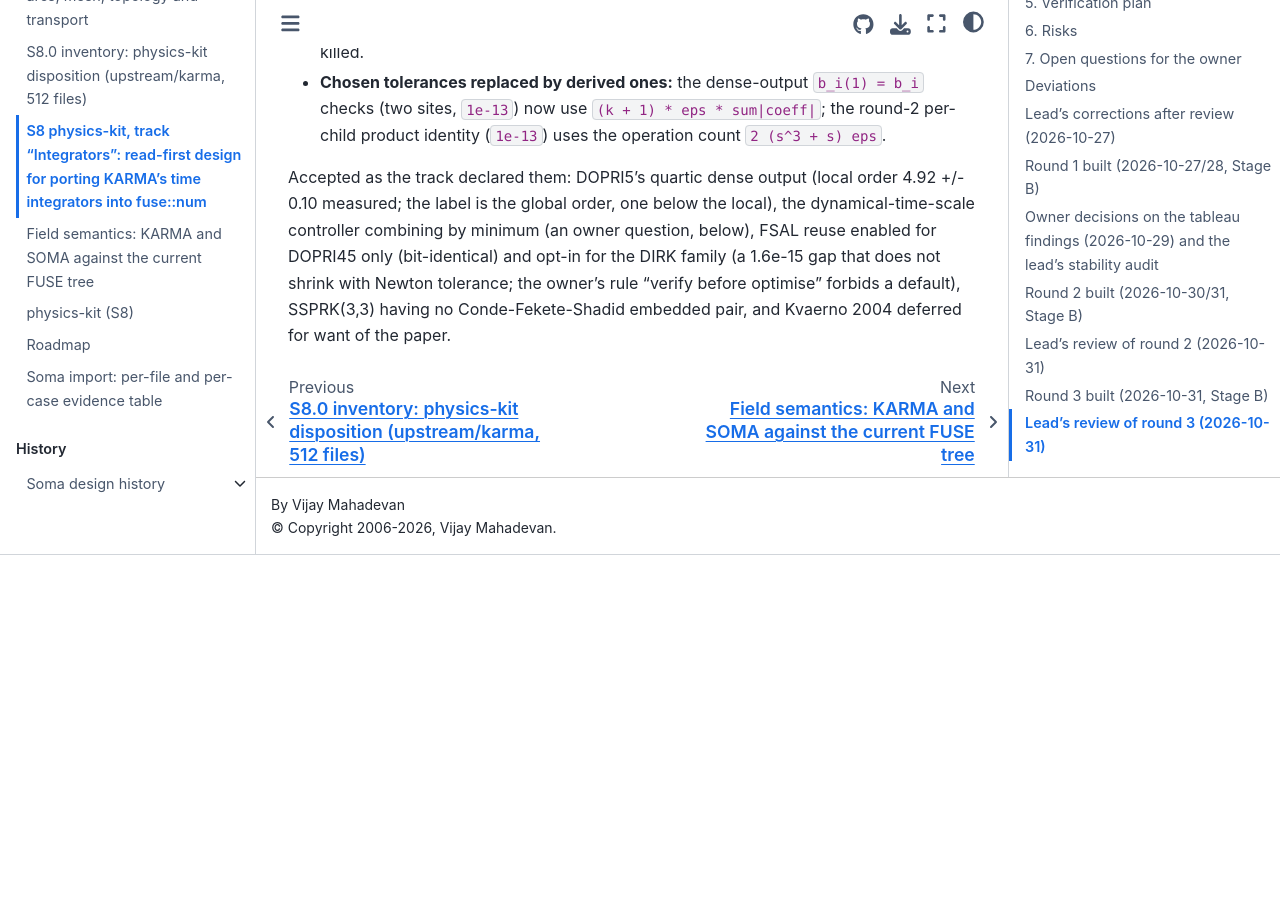
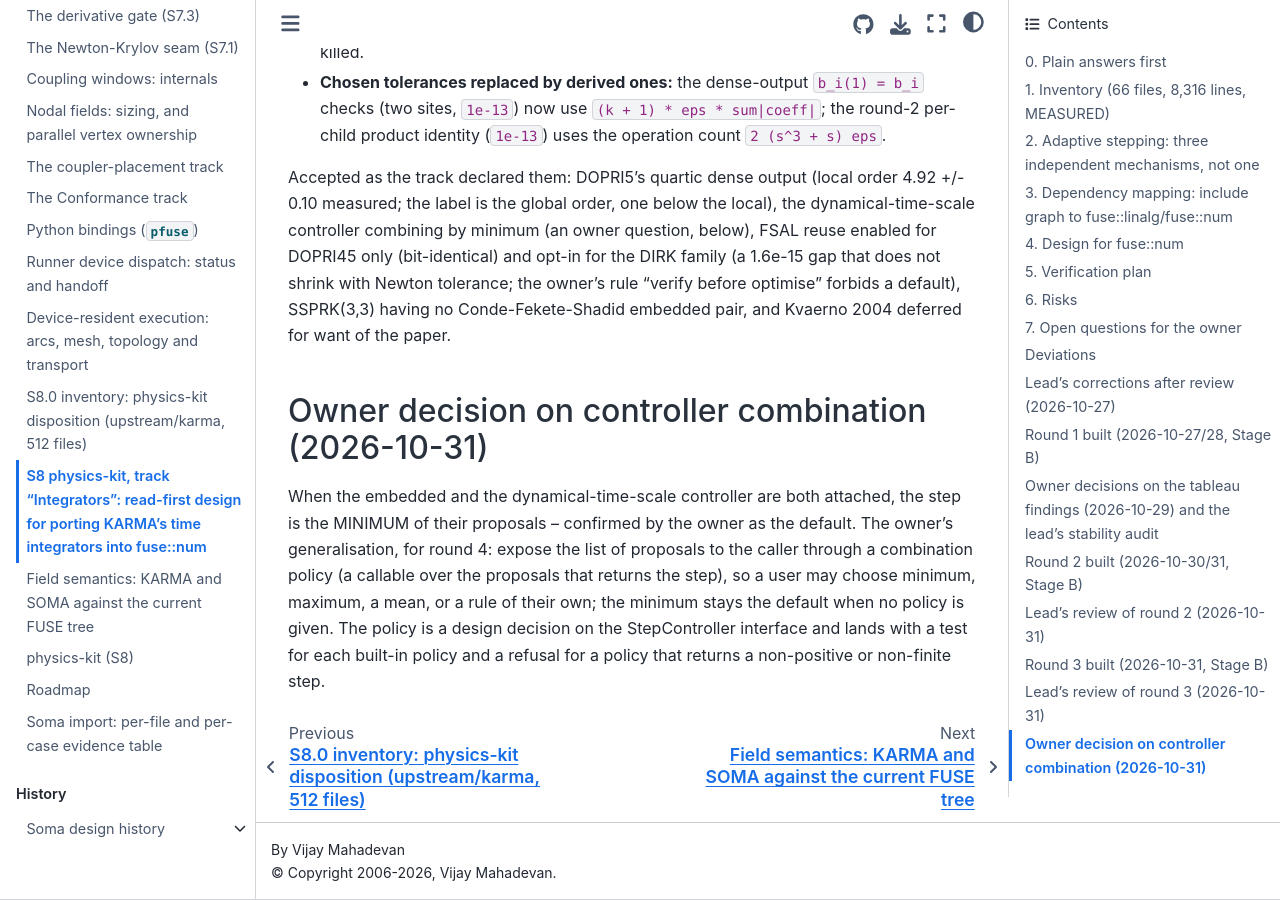
Before and after one commit to vijaysm/fuse, a Sphinx documentation site: the page built from docs/dev/integrators-design.md, in a window 1280 px wide and 900 px high, scrolled down 49973 px. Built offline with Sphinx 7.4.7 and the Sphinx Book theme 1.1.4, drawn with Linux system fonts in a browser that asks for light colours; before the commit the page ends 50528 px from its top, so only the background shows below that.

Commit message:
Record the owner's decision: controllers combine by minimum, a user policy over the proposals follows in round 4
The minimum stays the default when no policy is supplied.

```diff
--- a/docs/dev/integrators-design.md
+++ b/docs/dev/integrators-design.md
@@ -1601,3 +1601,13 @@
 only (bit-identical) and opt-in for the DIRK family (a 1.6e-15 gap that does not shrink with
 Newton tolerance; the owner's rule "verify before optimise" forbids a default), SSPRK(3,3)
 having no Conde-Fekete-Shadid embedded pair, and Kvaerno 2004 deferred for want of the paper.
+
+## Owner decision on controller combination (2026-10-31)
+
+When the embedded and the dynamical-time-scale controller are both attached, the step is the
+MINIMUM of their proposals -- confirmed by the owner as the default. The owner's generalisation,
+for round 4: expose the list of proposals to the caller through a combination policy (a callable
+over the proposals that returns the step), so a user may choose minimum, maximum, a mean, or a rule
+of their own; the minimum stays the default when no policy is given. The policy is a design
+decision on the StepController interface and lands with a test for each built-in policy and a
+refusal for a policy that returns a non-positive or non-finite step.
```
